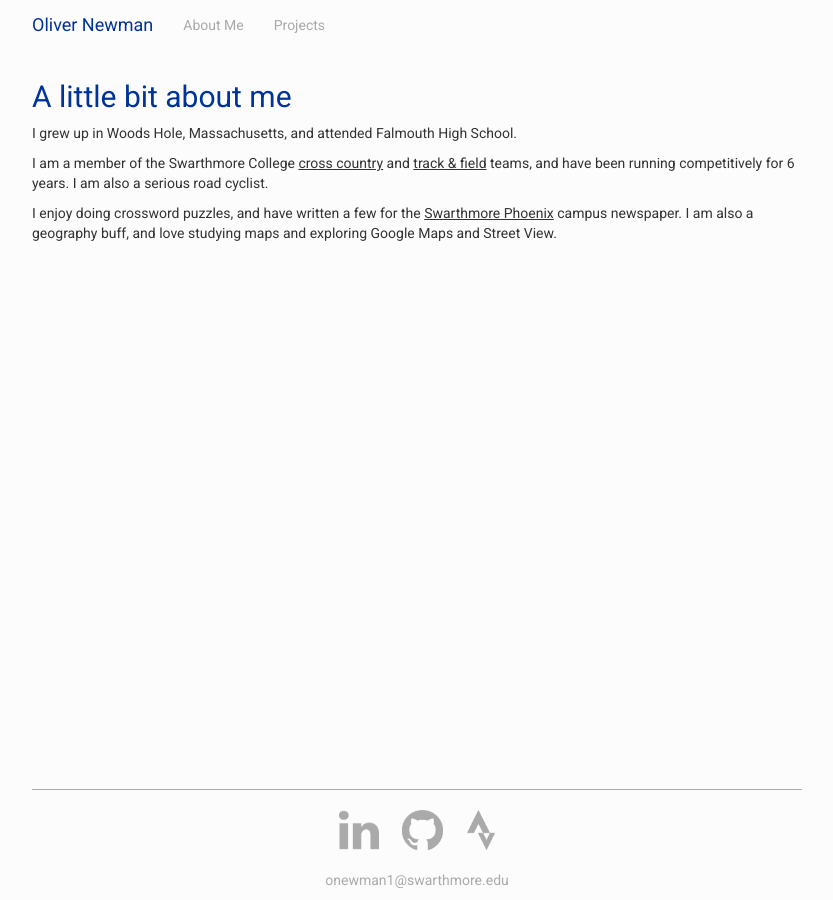
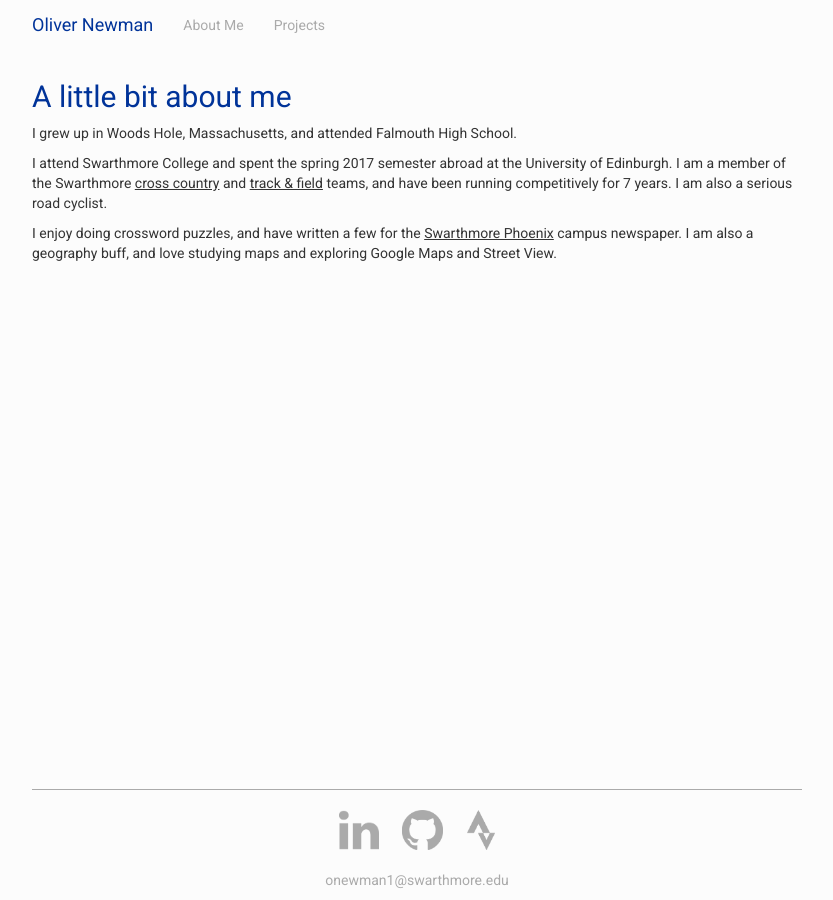
Before and after one commit to oliver-newman/personal_website, a Jekyll site: the page built from about/index.html, in a window 1280 px wide. Shown: the whole page, without its empty margins (223-1056 px from the left). Built offline with Jekyll 4.4.1, drawn with Linux system fonts in a browser that asks for light colours.

Commit message:
Update some about info

```diff
--- a/about/index.html
+++ b/about/index.html
@@ -12,11 +12,11 @@ permalink: /about/
   </p>
 
   <p>
-    I am a member of the Swarthmore College
-    <a target="_blank" href="http://www.swarthmoreathletics.com/roster.aspx?path=mcross">cross country</a>
-    and
+    I attend Swarthmore College and spent the spring 2017 semester abroad at the
+    University of Edinburgh. I am a member of the Swarthmore
+    <a target="_blank" href="http://www.swarthmoreathletics.com/roster.aspx?path=mcross">cross country</a> and
     <a target="_blank" href="http://www.swarthmoreathletics.com/roster.aspx?path=mtrack">track &amp; field</a>
-    teams, and have been running competitively for 6 years. I am also a serious
+    teams, and have been running competitively for 7 years. I am also a serious
     road cyclist.
   </p>
 
```
